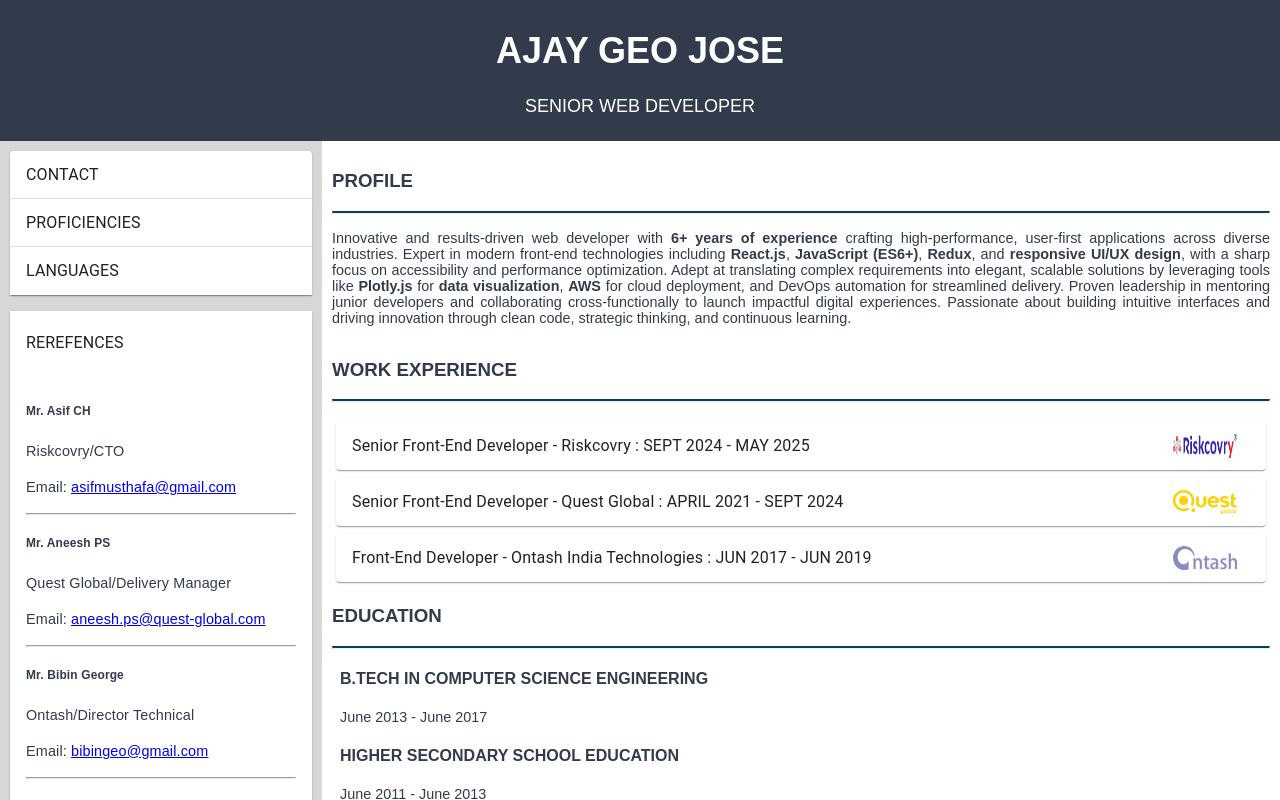
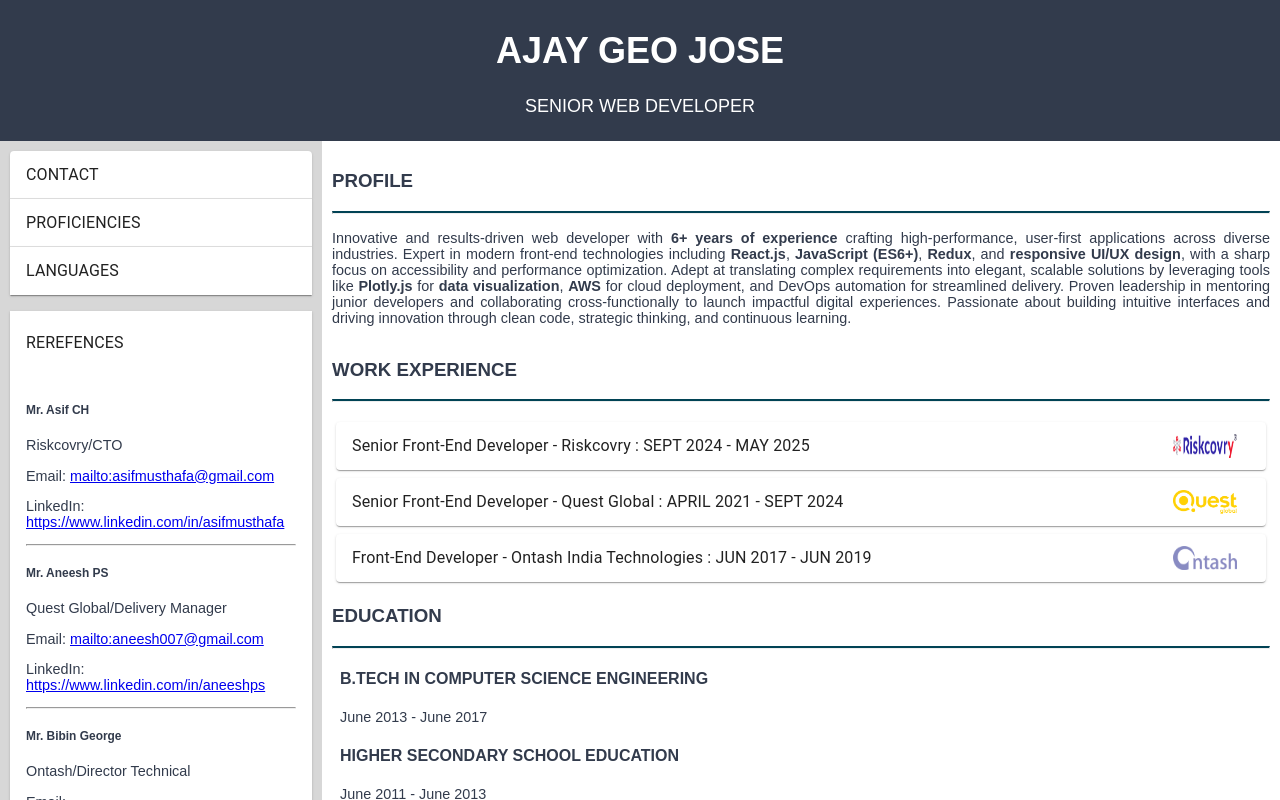
Before and after one commit to ajaygeojose/portfolio, a React (Vite) app: page / in a window 1280 px wide. Both pictures are taken after a click on the button "REREFENCES". Shown: the top 800 px of the page. Built offline with nearby package versions, Linux system fonts and the light colour scheme; some icons are missing.

Commit message:
updated reference menu

```diff
--- a/src/App.jsx
+++ b/src/App.jsx
@@ -14,6 +14,7 @@ function App() {
   const navs=["Who a'm I","Career Objectives","Projects","Social Media"]
   const [open, setOpen] = useState(false);
   const [width, setWidth] = useState(window.innerWidth);
+  const [isMobile,seIsMobile] = useState(false);
   const toggleDrawer = () => () => {
     setOpen((prev) => !prev);
   };
@@ -21,12 +22,17 @@ function App() {
       setWidth(window.innerWidth);
   }
   useEffect(() => {
-      window.addEventListener('resize', handleWindowSizeChange);
-      return () => {
-          window.removeEventListener('resize', handleWindowSizeChange);
-      }
+    if (width <= 768) {
+      seIsMobile(true);
+    } else {
+      seIsMobile(false);
+    }
+    window.addEventListener("resize", handleWindowSizeChange);
+    return () => {
+      window.removeEventListener("resize", handleWindowSizeChange);
+    };
   }, []);
-  const isMobile = width <= 768;
+
   const Ham=()=>{
     return(<Button onClick={toggleDrawer(true)}><MenuIcon/></Button>)
   }
--- a/src/components/sidepanel/sideComponent.jsx
+++ b/src/components/sidepanel/sideComponent.jsx
@@ -27,12 +27,23 @@ const SideComponent = ({
         <Typography component="span">{name}</Typography>
       </AccordionSummary>
       <AccordionDetails>
-        <Typography>
           {name == "CONTACT" ? (
             <>
-              {isMobile?<span style={{display:"flex",alignItems: "center", gap: "8px"}}><InfoOutlineIcon /> <h6>click links to know more..</h6></span>:<Tooltip style={{float:"right"}} title="click links to know more.." placement="left">
-                <InfoOutlineIcon />
-              </Tooltip>}
+              {isMobile ? (
+                <span
+                  style={{ display: "flex", alignItems: "center", gap: "8px" }}
+                >
+                  <InfoOutlineIcon /> <h6>click links to know more..</h6>
+                </span>
+              ) : (
+                <Tooltip
+                  style={{ float: "right" }}
+                  title="click links to know more.."
+                  placement="left"
+                >
+                  <InfoOutlineIcon />
+                </Tooltip>
+              )}
               {sideItemList.map(({ label, href, target }, index) => (
                 <Link
                   key={index}
@@ -48,16 +59,46 @@ const SideComponent = ({
             </>
           ) : name == "REREFENCES" ? (
             sideItemList.map((item, index) => (
-              <>
                 <div key={index} className="content">
                   <h5>{item.name}</h5>
                   <span>{item.company}</span>
-                  <p>
-                    Email: <a href={`mailto:${item.mail}`}>{item.mail}</a>
-                  </p>
+                  {!isMobile ? (
+                    <>
+                      <p>
+                        Email: <a href={`mailto:${item.mail}`}>{item.href}</a>
+                      </p>
+                      <p>
+                        LinkedIn:{" "}
+                        <a href={`mailto:${item.mail}`}>{item.linkHref}</a>
+                      </p>
+                    </>
+                  ) : (
+                    <div style={{display:"flex", flexDirection:"row", gap:"8px"}}>
+                      <Link
+                        key={index}
+                        href={item.href}
+                        target={item.target}
+                        rel="noopener"
+                        underline="none"
+                        sx={{ display: "block", mb: 1 }} // optional styling
+                      >
+                        Email
+                      </Link>
+                      /
+                      <Link
+                        key={index}
+                        href={item.LinkHref}
+                        target={item.target}
+                        rel="noopener"
+                        underline="none"
+                        sx={{ display: "block", mb: 1 }} // optional styling
+                      >
+                        LinkedIn
+                      </Link>
+                    </div>
+                  )}
+                  <hr />
                 </div>
-                <hr />
-              </>
             ))
           ) : name == "RESUME" ? (
             <div>
@@ -110,7 +151,6 @@ const SideComponent = ({
               ))}
             </ul>
           )}
-        </Typography>
       </AccordionDetails>
     </Accordion>
   );
--- a/src/components/sidepanel/sidepanel.jsx
+++ b/src/components/sidepanel/sidepanel.jsx
@@ -31,6 +31,7 @@ const Sidepanel = ({isMobile}) => {
         expanded={expanded === "CONTACT"}
       />
       <SideComponent
+        isMobile={isMobile}
         name="PROFICIENCIES"
         sideItemList={skills}
         sideItemStyle={"none"}
@@ -38,6 +39,7 @@ const Sidepanel = ({isMobile}) => {
         expanded={expanded === "PROFICIENCIES"}
       />
       <SideComponent
+        isMobile={isMobile}
         name="LANGUAGES"
         sideItemList={languages}
         sideItemStyle={"none"}
@@ -45,6 +47,7 @@ const Sidepanel = ({isMobile}) => {
         expanded={expanded === "LANGUAGES"}
       />
       <SideComponent
+        isMobile={isMobile}
         name="REREFENCES"
         sideItemList={references}
         sideItemStyle={"none"}
--- a/src/constants/sidePanelData.js
+++ b/src/constants/sidePanelData.js
@@ -43,19 +43,25 @@ export const skills = [
 export const references = [
   {
     name: "Mr. Asif CH",
-    mail: "asifmusthafa@gmail.com",
+    href: "mailto:asifmusthafa@gmail.com",
     company: "Riskcovry/CTO",
+    linkHref:"https://www.linkedin.com/in/asifmusthafa",
+    target: "_blank",
   },
   {
     name: "Mr. Aneesh PS",
-    mail: "aneesh.ps@quest-global.com",
+    href: "mailto:aneesh007@gmail.com",
     company: "Quest Global/Delivery Manager",
+    linkHref:"https://www.linkedin.com/in/aneeshps",
+    target: "_blank",
   },
   {
     name: "Mr. Bibin George",
-    mail: "bibingeo@gmail.com",
+    href: "mailto:bibigeo@gmail.com@gmail.com",
     company: "Ontash/Director Technical",
-  },
+    linkHref:"https://www.linkedin.com/in/bibigeo",
+    target: "_blank",
+  }
 ];
 
 export const resume = {
```
